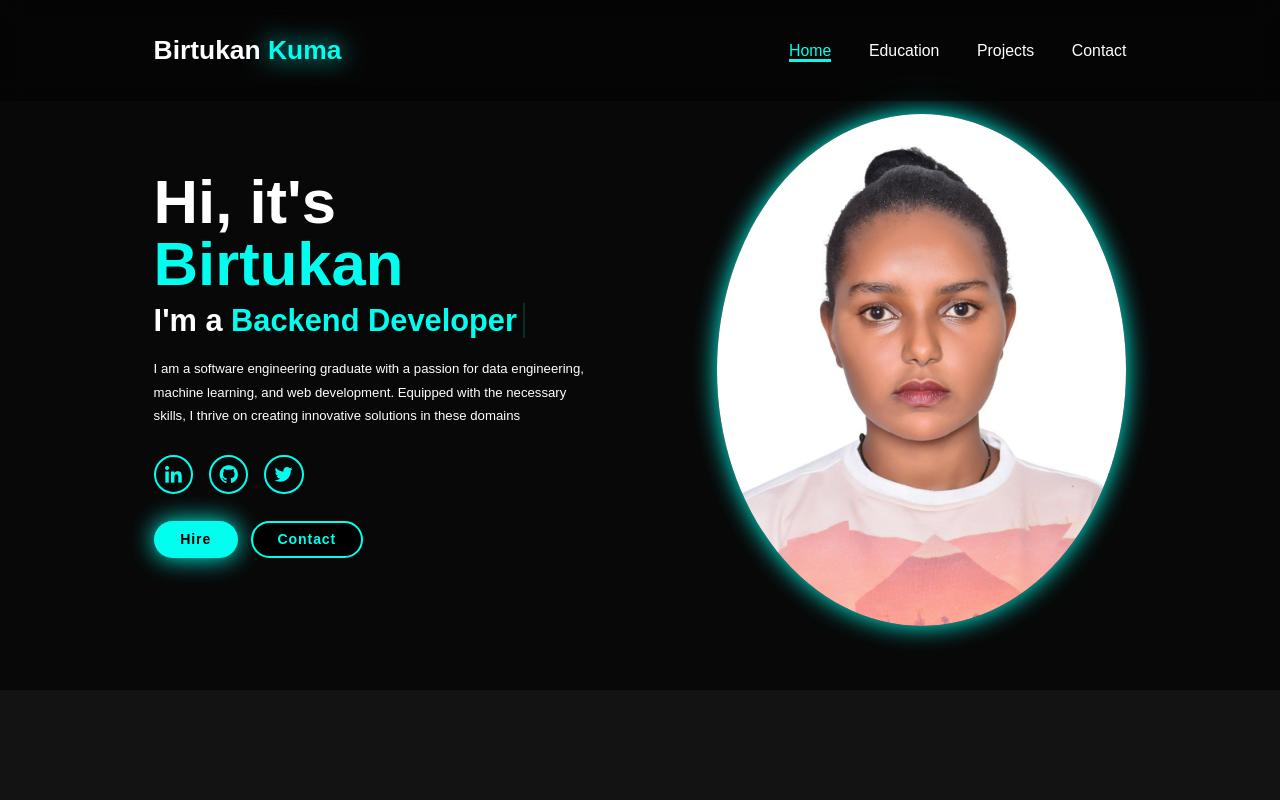
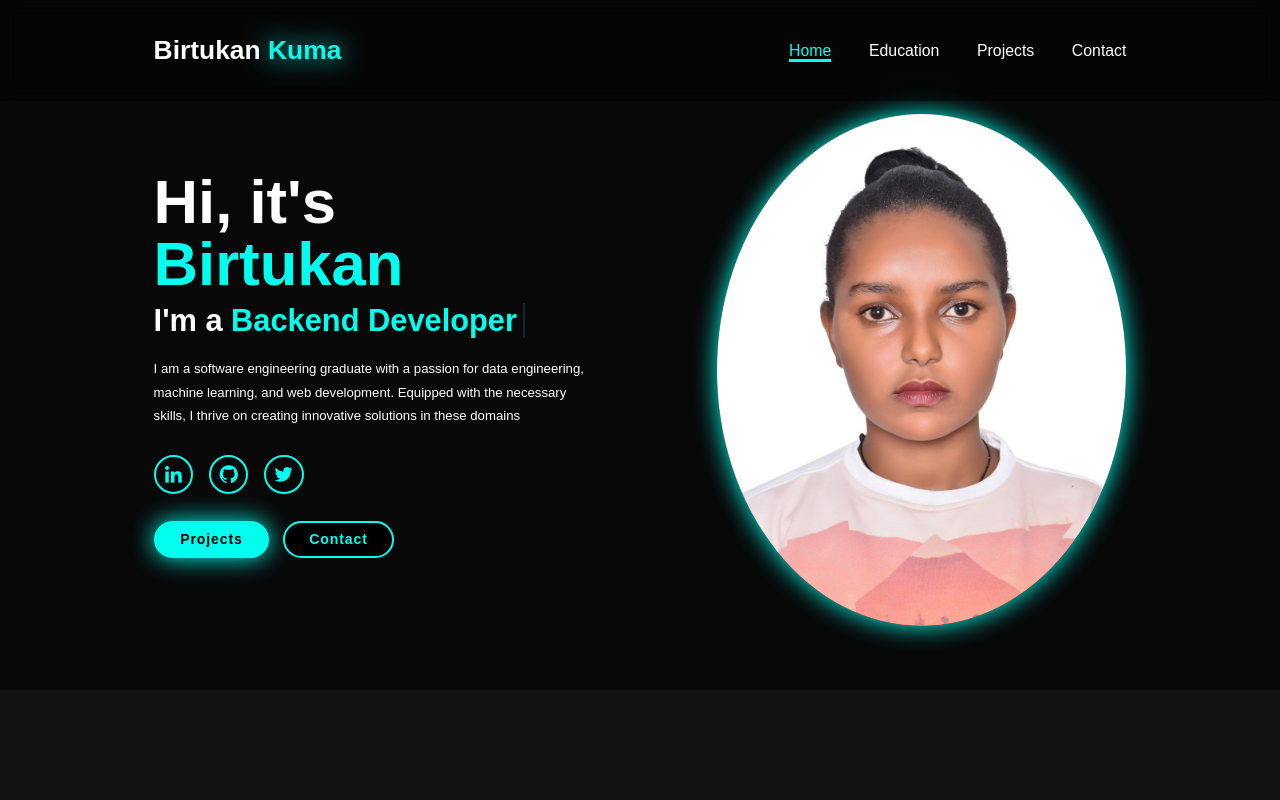
Before and after one commit to BirtukanK/My-portfolio, a plain HTML site: page index.html in a window 1280 px wide. Shown: the top 800 px of the page. Drawn offline with nearby package versions, Linux system fonts and the light colour scheme.

Commit message:
Update index.html

```diff
--- a/index.html
+++ b/index.html
@@ -36,7 +36,7 @@
                 <!-- <a href="#"></a> -->
             </div>
             <div class="btn-group">
-                <a href="#" class="btn">Hire</a>
+                <a href="#projects" class="btn">Projects</a>
                 <a href="#contact" class="btn">Contact</a>
             </div>
         </div>
```
